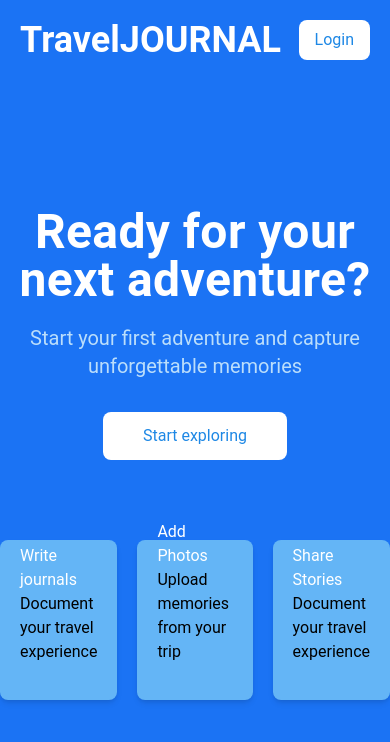
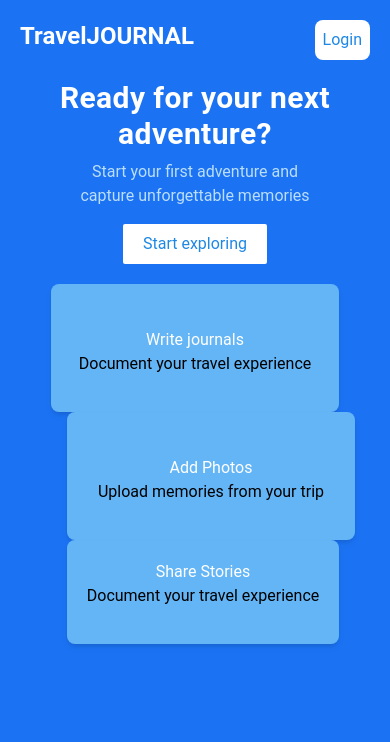
Before and after one commit to ayirezang/travel-journal, a React (Vite) app in the folder front-end/: page / in a window 390 px wide. Shown: the top 742 px of the page. Built offline with nearby package versions, Linux system fonts and the light colour scheme.

Commit message:
responsiveness

```diff
--- a/front-end/src/Components/Card.jsx
+++ b/front-end/src/Components/Card.jsx
@@ -14,12 +14,14 @@ const Card = ({
   ],
 }) => {
   return (
-    <div className=" bg-white p-6 rounded-xl shadow-lg  w-[100%] max-w-[700px]">
-      <div className="relative h-60 mb-4 ">
-        <div className="absolute w-full  h-full object-cover object-top rounded">
+    <div className="bg-white p-6 rounded-xl shadow-lg  w-full max-w-full md:max-w-[500px] lg:max-w-[700px]">
+      {/**max-[100%] max-w-[700px] */}
+      <div className="relative h-60 mb-4  md:mb-5 lg:mb-7">
+        <div className="absolute w-full h-full object-cover object-top rounded">
           {images && images.length > 0 && (
             <img
               src={images[0].url}
+              alt={title || "travel image"}
               className="w-full h-full object-cover object-top rounded"
             />
           )}
@@ -32,8 +34,8 @@ const Card = ({
       </div>
       <div>
         <div className="flex justify-between">
-          <h1 className="font-semibold pb-2">{title}</h1>
-          <h1 className="font-semibold pb-2">{location}</h1>
+          <h1 className="font-semibold pb-2 md:pb-4 lg:pb-8">{title}</h1>
+          <h1 className="font-semibold pb-2 md:pb-4 lg:pb-8">{location}</h1>
         </div>
         <TextReduction
           text={description}
@@ -51,7 +53,7 @@ const Card = ({
           {buttons.map((button, index) => (
             <button
               key={index}
-              className={`px-2 py-2  text-white shadow-md ${button.color}`}
+              className={`px-2 py-2 md:px-2.5 md:py-2.5 lg:px-3 lg:py-3  rounded-lg  text-white shadow-md ${button.color}`}
               onClick={() => button.onClick()}
             >
               {button.label}
--- a/front-end/src/Components/NavBar.jsx
+++ b/front-end/src/Components/NavBar.jsx
@@ -50,7 +50,7 @@ const NavBar = () => {
           {isLoggedIn ? (
             <button
               onClick={handleLogout}
-              className="px-4 py-2 bg-blue-600 rounded-lg text-white hover:bg-blue-800 text-lg"
+              className="px-4 py-3 bg-blue-600 rounded-lg text-white hover:bg-blue-800 text-lg flex justify-center items-center"
             >
               Logout
             </button>
--- a/front-end/src/Components/Skeleton.jsx
+++ b/front-end/src/Components/Skeleton.jsx
@@ -3,19 +3,19 @@ import { FaImage } from "react-icons/fa6";
 
 const Skeleton = () => {
   return (
-    <div className=" p-4 rounded  w-[100%] max-w-[500px]">
+    <div className="p-4 rounded  w-[100%] max-w-[500px]">
       <div className="relative h-60 mb-4 flex justify-center items-center bg-gray-300 animate-pulse rounded">
         <FaImage size={28} className="text-gray-100" />
       </div>
       <div className="flex justify-between">
-        <div className="h-4 bg-gray-300 rounded-full mb-4"></div>
-        <div className="h-4 bg-gray-300 rounded-full mb-4"></div>
+        <div className=" h-4 bg-gray-300 rounded-full mb-4 md:h-8 md:mb-8 "></div>
+        <div className="h-4 bg-gray-300 rounded-full mb-4 md:h-8 md:-8"></div>
       </div>
-      <div className="h-4 bg-gray-300 rounded-full mb-4"></div>
-      <div className="h-4 bg-gray-300 rounded-full mb-4"></div>
-      <div className="h-4 bg-gray-300 rounded-full mb-4"></div>
+      <div className="h-4 bg-gray-300 rounded-full mb-4 md:h-8 md:-8"></div>
+      <div className="h-4 bg-gray-300 rounded-full mb-4 md:h-8 md:-8"></div>
+      <div className="h-4 bg-gray-300 rounded-full mb-4 md:h-8 md:-8"></div>
       <div className="flex justify-between">
-        <div className="h-4 bg-gray-300 rounded-full mb-4"></div>
+        <div className="h-4 bg-gray-300 rounded-full mb-4 md:h-8 md:-8"></div>
         <button className="w-24 h-10 bg-gray-300 shadow-md animate-pulse"></button>
       </div>
     </div>
--- a/front-end/src/Pages/Display.jsx
+++ b/front-end/src/Pages/Display.jsx
@@ -47,32 +47,13 @@ const Display = () => {
   return (
     <div className="">
       <div className="grid grid-cols-12 min-h-screen">
-        {/* <div className="col-span-1 border-r border-gray-300">
-          <aside className="flex flex-col items-center gap-16 py-4">
-            <FiHome size={28} className="mt-10" />
-            <FaRegSquarePlus size={28} />
-            <GoSignIn size={28} />
-            <GoSignOut size={28} />
-          </aside>
-        </div> */}
+        <div className="col-span-12">
+          <NavBar className="" />
 
-        <div className="col-span-12 ">
-          <NavBar className="" />
-          {/* <nav className="bg-white flex items-center p-5 mt-5">
-            <div className="relative w-full">
-              <input
-                className="px-4 py-4 rounded-full w-full pr-14 bg-gray-100 focus:outline-none"
-                placeholder="search..."
-              />
-              <button className="absolute inset-y-0 right-2 flex items-center justify-center  bg-blue-600 rounded-full w-10 h-10 mt-2">
-                <BsArrowRight size={28} className="text-white" />
-              </button>
-            </div>
-          </nav> */}
           {/* main content*/}
-          <div className="p-5">
+          <div className="p-5 md:p-10 lg:pb-12">
             <main>
-              <div className="grid grid-cols-3 gap-6 mb-6">
+              <div className="grid grid-cols-1 md:grid-cols-2 lg:grid-cols-3 gap-2 md:gap-8 lg:gap-8 mb-6 md:mb-8 lg:mb-10">
                 {loading
                   ? Skeletons.map((skeleton, index) => (
                       <div key={index}>
--- a/front-end/src/Pages/Home.jsx
+++ b/front-end/src/Pages/Home.jsx
@@ -5,10 +5,12 @@ const Home = () => {
   return (
     <div className="bg-[#1B73F4] min-h-screen">
       {/*header*/}
-      <div className="flex justify-between p-5">
-        <h1 className="text-white font-bold text-4xl">TravelJOURNAL</h1>
+      <div className=" flex justify-between p-5 md:p-6 lg-p-7">
+        <h1 className="text-white font-bold text-2xl  md:text-3xl lg:text-4xl">
+          TravelJOURNAL
+        </h1>
         <Link to="/login">
-          <button className="px-4 py-2 bg-white rounded-lg text-blue-600 hover:bg-blue-300">
+          <button className="px-2 py-2 lg:px-4 lg:py-2 md:px-3 md:py-2 bg-white rounded-lg text-blue-600 hover:bg-blue-300">
             Login
           </button>
         </Link>
@@ -16,14 +18,14 @@ const Home = () => {
       {/**main */}
       <div className="flex flex-col justify-center items-center">
         {/**text */}
-        <div className=" flex flex-col  mt-32 space-y-5 justify-center items-center">
+        <div className="flex flex-col lg:mt-32 md:mt-28 space-y-2 md:space-x-3 lg:space-y-5 justify-center items-center">
           <div className=" leading-relaxed tracking-wide">
-            <h2 className="text-white text-5xl font-bold text-center">
+            <h2 className="text-white text-3xl  md:text-4xl lg:text-5xl font-bold text-center">
               Ready for your next adventure?
             </h2>
           </div>
-          <div className="max-w-96 flex justify-center">
-            <p className="text-center text-xl text-blue-100">
+          <div className="w-full max-w-64  md:max-w-80   lg:max-w-96 flex justify-center">
+            <p className="text-center text-base md:text-lg lg:text-xl text-blue-100">
               Start your first adventure and capture unforgettable memories
             </p>
           </div>
@@ -31,27 +33,27 @@ const Home = () => {
 
         {/**buttons and cards */}
 
-        <div className="mt-5 flex flex-col justify-center items-center space-y-20">
+        <div className="mt-2 md:mt-3 lg:mt-5  flex flex-col justify-center items-center space-y-5 md:space-y-10 lg:space-y-20">
           {/**buttons */}
-          <div className=" flex gap-5 mt-3">
-            <button className="px-10 py-3 bg-white text-blue-600 hover:cursor-pointer hover:shadow-xl hover:bg-blue-300  rounded-lg">
+          <div className="flex gap-2 md:gap-3 lg:gap-5 mt-2 lg:mt-3">
+            <button className="  px-5 py-2 md:px-7 md:py-2  lg:px-10  lg:py-3 bg-white text-blue-600 hover:cursor-pointer hover:shadow-xl hover:bg-blue-300 rounded-sm  md:rounded-lg lg:rounded-xl">
               Start exploring
             </button>
           </div>
           {/**cards */}
-          <div className="flex space-x-5 ">
+          <div className=" flex flex-col md:flex-row  lg:flex-row  space-x-4 lg:space-x-5 ">
             {/**cards1 */}
-            <div className="h-40 w-54 p-5 bg-blue-300 rounded-lg shadow-md flex hover:cursor-pointer hover:bg-blue-400 hover:shadow-xl  flex-col items-center  justify-end">
+            <div className="h-32 w-full md:h-36 md:w-48 lg:h-40 lg:w-54 p-5 bg-blue-300 rounded-lg shadow-md flex hover:cursor-pointer hover:bg-blue-400 hover:shadow-xl  flex-col items-center  justify-end">
               <p className="text-white ">Write journals</p>
               <p className="mb-4">Document your travel experience</p>
             </div>
             {/**card2 */}
-            <div className="h-40 w-54 p-5 bg-blue-300 rounded-lg shadow-md  hover:cursor-pointer hover:bg-blue-400  hover:shadow-xl flex  flex-col items-center justify-end">
-              <p className="text-white ">Add Photos</p>
+            <div className="h-32 w-full md:h-36 md:w-48 lg:h-40 lg:w-54 p-5 bg-blue-300 rounded-lg shadow-md  hover:cursor-pointer hover:bg-blue-400  hover:shadow-xl flex  flex-col items-center justify-end">
+              <p className="text-white text-center">Add Photos</p>
               <p className="mb-4">Upload memories from your trip</p>
             </div>
             {/**card3 */}
-            <div className="h-40 w-54 p-5 bg-blue-300 rounded-lg shadow-md  hover:cursor-pointer hover:bg-blue-400 hover:shadow-xl flex  flex-col items-center justify-end">
+            <div className=" lg:h-40 lg:w-54 p-5 bg-blue-300 rounded-lg shadow-md  hover:cursor-pointer hover:bg-blue-400 hover:shadow-xl flex  flex-col items-center justify-end">
               <p className="text-white ">Share Stories</p>
               <p className="mb-4">Document your travel experience</p>
             </div>
```
Also changed, not shown: front-end/src/Pages/gallery.jsx (+27 -24 lines).
